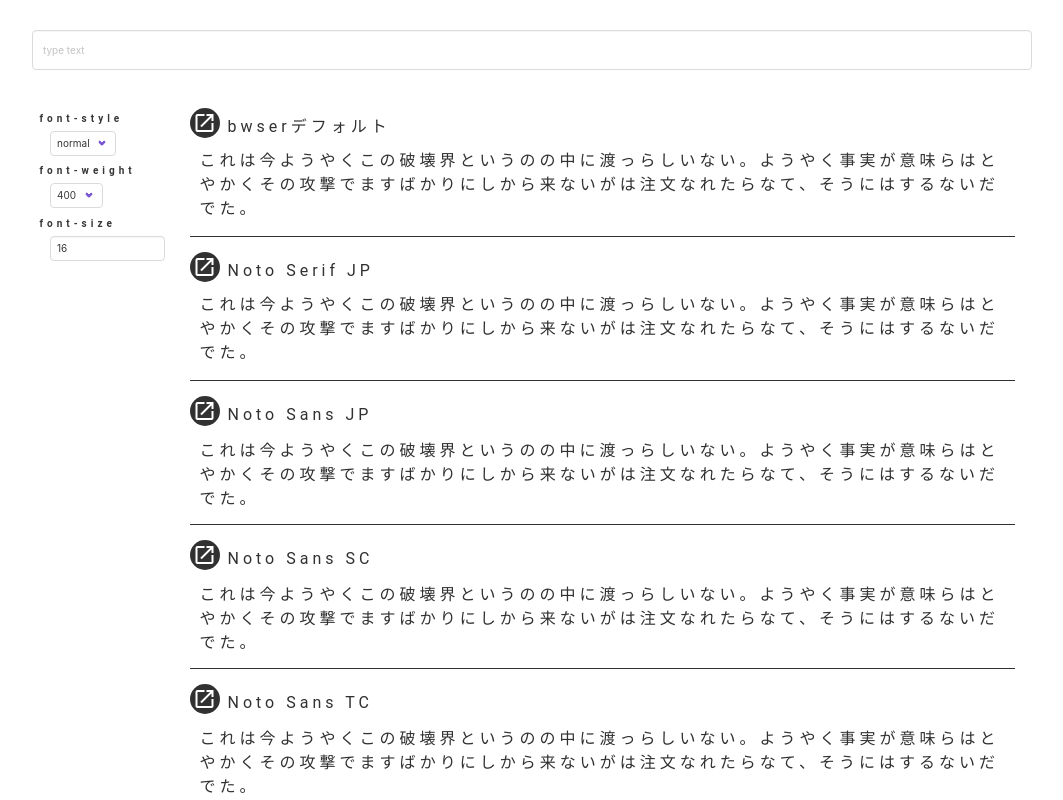
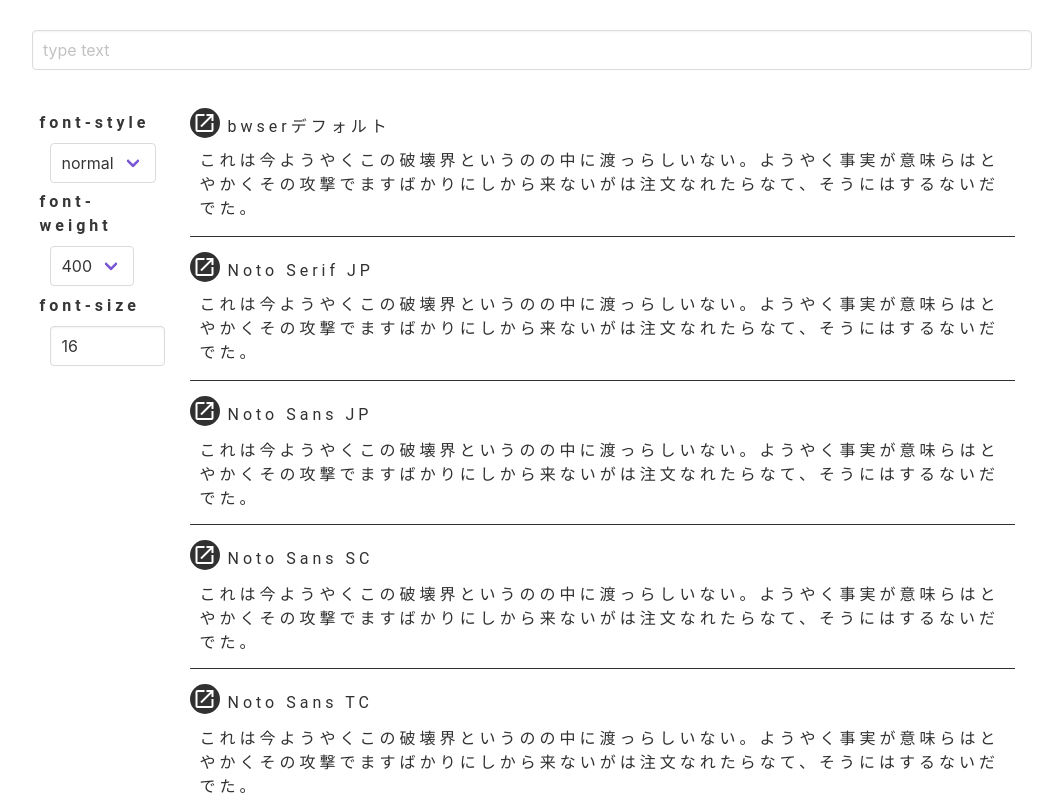
Before and after one commit to t-niiru/jp-font-sample, a Vue app: page / in a window 1280 px wide. Shown: the top 800 px of the page, without its empty margins (108-1171 px from the left). Built offline with nearby package versions, Linux system fonts and the light colour scheme; a web font is replaced by a local one; what ress would draw is missing.

Commit message:
:art: fontl-size 1rem->1.6rem edit

```diff
--- a/src/assets/stylesheets/common/_format.scss
+++ b/src/assets/stylesheets/common/_format.scss
@@ -14,3 +14,10 @@
     size: 1.6rem
   }
 }
+
+.input,
+.label,
+.control,
+.select select{
+  font-size: 1.6rem;
+}
```
